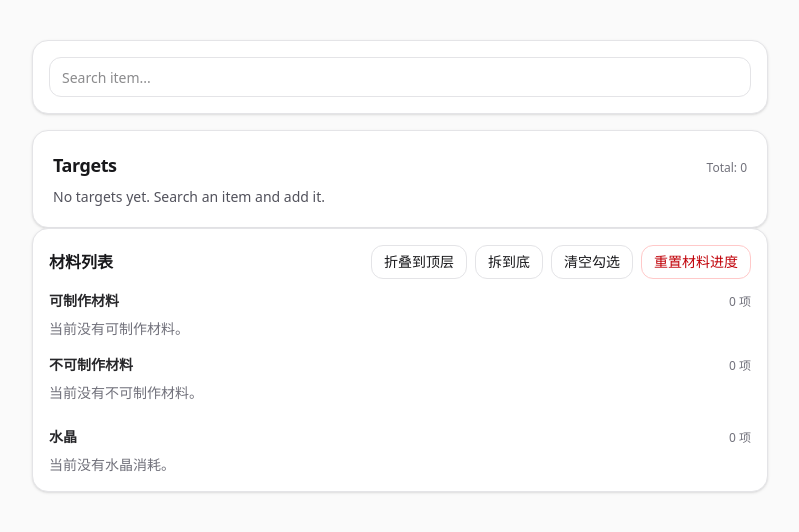
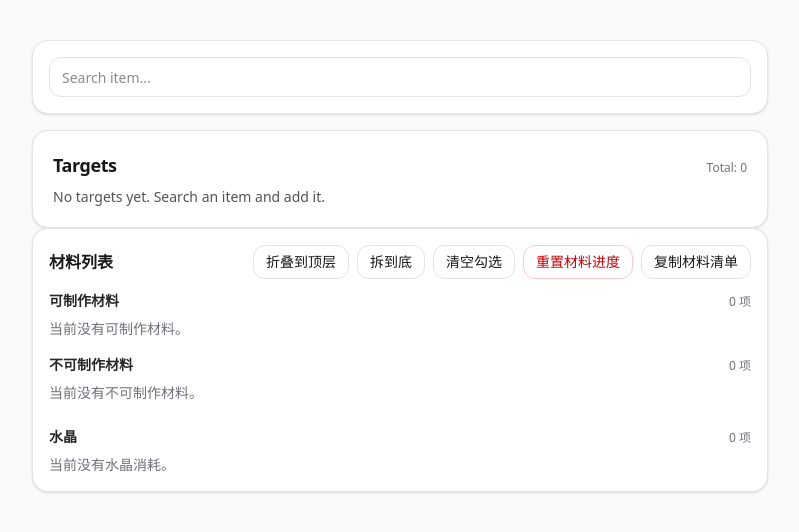
Before and after one commit to Lia-uvu/ffxiv-material-calculator, a Vue app: page / in a window 1280 px wide. Shown: the top 532 px of the page, without its empty margins (240-1039 px from the left). Built offline with nearby package versions, Linux system fonts and the light colour scheme.

Commit message:
Add materials list copy export

```diff
--- a/src/calculator/components/MaterialsList.vue
+++ b/src/calculator/components/MaterialsList.vue
@@ -35,6 +35,14 @@
           @click="onResetMaterials"
         >
           重置材料进度
+        </button>
+
+        <button
+          type="button"
+          class="px-3 py-1.5 rounded-xl border border-zinc-200 text-sm hover:bg-zinc-50"
+          @click="$emit('copy-materials')"
+        >
+          复制材料清单
         </button>
 
       </div>
@@ -132,6 +140,7 @@ const emit = defineEmits([
   "toggle-check",
   "clear-checked",
   "reset-materials",
+  "copy-materials",
 ]);
 
 function toggleCheck(id) {
--- a/src/calculator/composables/useMaterialsList.js
+++ b/src/calculator/composables/useMaterialsList.js
@@ -69,6 +69,32 @@ export function useMaterialsList(params) {
 
     const entryById = new Map();
 
+    const obtainMethodLabels = {
+      CRAFT: "制作",
+      MARKET: "市场",
+      NPC: "NPC",
+      GATHER_MINER: "采集-采矿",
+      GATHER_BOTANIST: "采集-园艺",
+    };
+
+    function formatObtainMethods(item) {
+      const methods = item?.obtainMethods;
+      if (!Array.isArray(methods) || methods.length === 0) {
+        return item?.source ?? null;
+      }
+
+      const labels = methods.map((m) => obtainMethodLabels[m] ?? m).filter(Boolean);
+      if (labels.length === 0) return item?.source ?? null;
+      return labels.join(" / ");
+    }
+
+    function resolveJob(itemId, fallbackRecipeId) {
+      const recipeId = fallbackRecipeId ?? picks?.get?.(itemId) ?? null;
+      if (recipeId == null) return null;
+      const recipe = byRecipeId.get(recipeId);
+      return recipe?.job ?? null;
+    }
+
     // 1) 边界叶子：不可制作 + 未展开可制作
     for (const [id, amount] of (materials?.entries?.() ?? [])) {
       const item = byId.get(id);
@@ -84,8 +110,8 @@ export function useMaterialsList(params) {
         craftTimes: 0,
         recipeId: null,
 
-        job: item?.job ?? null,
-        source: item?.source ?? null,
+        job: resolveJob(id, null),
+        source: formatObtainMethods(item),
       });
     }
 
@@ -115,8 +141,8 @@ export function useMaterialsList(params) {
         craftTimes: taskTimes,
         recipeId,
 
-        job: item?.job ?? null,
-        source: item?.source ?? null,
+        job: resolveJob(id, recipeId),
+        source: formatObtainMethods(item),
       };
 
       entryById.set(id, {
@@ -149,5 +175,37 @@ export function useMaterialsList(params) {
     return { craftable, nonCraftable };
   });
 
-  return { itemById, ui, reachableCraftableIds };
+  const exportText = computed(() => {
+    const craftable = (ui.value?.craftable ?? []).filter((e) => !e?.isCrystal);
+    const nonCraftable = (ui.value?.nonCraftable ?? []).filter((e) => !e?.isCrystal);
+    const crystals = [...(ui.value?.craftable ?? []), ...(ui.value?.nonCraftable ?? [])].filter(
+      (e) => e?.isCrystal
+    );
+
+    const lines = [];
+
+    lines.push("目标材料（可制作）");
+    for (const e of craftable) {
+      const job = e.job ?? "—";
+      const suffix = e.displaySuffix ?? "";
+      lines.push(`- ${e.name} × ${e.displayAmount}${suffix} （${job}）`);
+    }
+
+    lines.push("", "不可制作材料");
+    for (const e of nonCraftable) {
+      const source = e.source ?? "—";
+      const suffix = e.displaySuffix ?? "";
+      lines.push(`- ${e.name} × ${e.displayAmount}${suffix} （${source}）`);
+    }
+
+    lines.push("", "水晶");
+    for (const e of crystals) {
+      const suffix = e.displaySuffix ?? "";
+      lines.push(`- ${e.name} × ${e.displayAmount}${suffix}`);
+    }
+
+    return lines.join("\n");
+  });
+
+  return { itemById, ui, reachableCraftableIds, exportText };
 }
--- a/src/calculator/pages/CalculatorPage.vue
+++ b/src/calculator/pages/CalculatorPage.vue
@@ -36,6 +36,7 @@
         @toggle-check="materialsCtrl.toggleCheck"
         @clear-checked="materialsCtrl.clearChecked"
         @reset-materials="materialsCtrl.resetMaterials"
+        @copy-materials="handleCopyMaterials"
       />
     </div>
   </div>
@@ -92,7 +93,7 @@ function selectResultById(id) {
   setSearchQuery(""); // 选中后清空输入（保留你的行为）
 }
 
-const { ui, reachableCraftableIds } = useMaterialsList({
+const { ui, reachableCraftableIds, exportText } = useMaterialsList({
   // calcResult是调试接口，要用自己加，记得这个文件👆 return里也加
   targets: targetsCtrl.targets,
   items: itemsRaw,
@@ -104,6 +105,34 @@ function handleExpandAll() {
   materialsCtrl.expandMany([...reachableCraftableIds.value]);
 }
 
+function fallbackCopy(text) {
+  const textarea = document.createElement("textarea");
+  textarea.value = text;
+  textarea.setAttribute("readonly", "readonly");
+  textarea.style.position = "absolute";
+  textarea.style.left = "-9999px";
+  document.body.appendChild(textarea);
+  textarea.select();
+  document.execCommand("copy");
+  document.body.removeChild(textarea);
+}
+
+async function handleCopyMaterials() {
+  const text = exportText.value?.trim();
+  if (!text) return;
+
+  if (navigator?.clipboard?.writeText) {
+    try {
+      await navigator.clipboard.writeText(text);
+      return;
+    } catch (error) {
+      fallbackCopy(text);
+    }
+  } else {
+    fallbackCopy(text);
+  }
+}
+
 // 需要调试时再打开：
 // import { watchEffect } from "vue";
 // watchEffect(() => {
```
Also changed, not shown: 2 other files (tests, documents, lock files or other folders).
